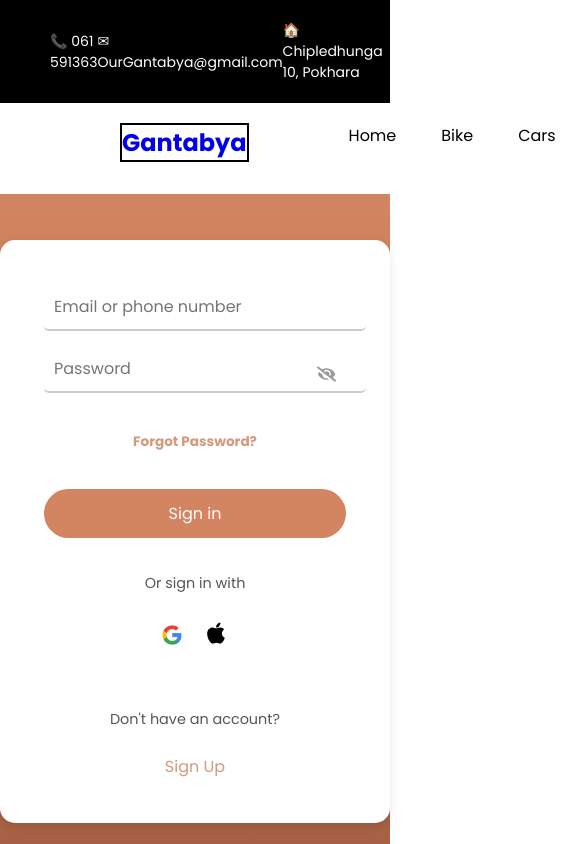
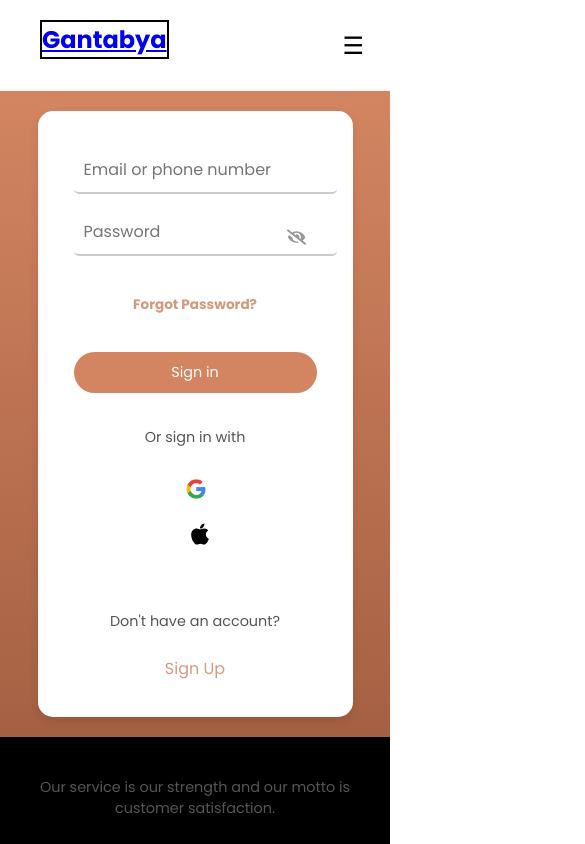
Before and after one commit to sandipadhikari10/Gantabyaa, a React (Vite) app: page /login in a window 390 px wide. Shown: the top 844 px of the page, 585 px wide, since content can reach past the window. Built offline with nearby package versions, Linux system fonts and the light colour scheme.

Commit message:
finalonea

```diff
--- a/src/App.jsx
+++ b/src/App.jsx
@@ -47,7 +47,7 @@ function App() {
 
 
         <Route path="/bikes" element={<FinalBikeList/>} />
-        <Route element={<FinalBikeList/>} />
+        <Route path="/vehicle/:id" element={<VehicleDetail />} />
 
         <Route path="/cars" element={<CarList/>} />
         <Route element={<CarList/>} />
--- a/src/landingpage/Footer.css
+++ b/src/landingpage/Footer.css
@@ -1,25 +1,22 @@
-
 .footer {
   background-color: #000;
   color: #fff;
   padding: 20px;
 }
-  .footer li{
+
+.footer li {
   text-decoration: none;
-
 }
 
 .footer-container {
   display: flex;
   justify-content: space-between;
-
-
+  flex-wrap: wrap; /* Allows wrapping when screen size is small */
 }
 
 .footer-section {
   flex: 1;
   padding: 10px;
-
 }
 
 .footer-section p,
@@ -28,12 +25,31 @@
   list-style: none;
 }
 
-
 .footer-section ul li {
   margin: 5px 0;
-
 }
 
 .footer-section p span {
   margin-right: 5px;
 }
+
+/* Responsive Styles */
+@media screen and (max-width: 768px) {
+  .footer-container {
+    flex-direction: column;
+    align-items: center;
+  }
+
+  .footer-section {
+    text-align: center;
+    padding: 20px 0;
+  }
+
+  .footer-section ul li {
+    margin: 8px 0;
+
+
+      list-style: none;
+
+  }
+}
--- a/src/landingpage/Home.jsx
+++ b/src/landingpage/Home.jsx
@@ -1,9 +1,12 @@
 import React from 'react';
 import backgroundImage from '../assets/logo/pokhara.png';
 import './Home.css';
+import FinalBikeList from '../lists/FinalBike';
+import CarList from '../lists/CarList';
 
 const Home = () => {
   return (
+    <>
     <div className="search-container">
       {/* Background Image */}
       <img src={backgroundImage} alt="Background" className="bg-image" />
@@ -43,7 +46,12 @@ const Home = () => {
         </div>
       </div>
     </div>
+</>
   );
+
 };
+<FinalBikeList/>
+
+
 
 export default Home;
--- a/src/landingpage/Navbar.css
+++ b/src/landingpage/Navbar.css
@@ -1,9 +1,5 @@
-*{
-  text-decoration: none;
-  font-family: sans-serif;
-
-}
-  .navbar-contact{
+/* General Styles (Unchanged) */
+.navbar-contact {
   display: flex;
   justify-content: space-evenly;
   align-items: center;
@@ -11,22 +7,19 @@
   background-color: black;
   color: white;
 }
-  .mailto a{
+
+.mailto a {
   text-decoration: none;
   color: white;
 }
 
-
-
-  .navbar-second{
+.navbar-second {
   display: flex;
   justify-content: space-between;
   align-items: center;
   padding: 0 20px;
   gap: 100px;
-
 }
-
 
 .navbar-links ul {
   display: flex;
@@ -34,33 +27,65 @@
   margin: 0;
   padding: 0;
   gap: 20px;
-    font-weight: 400;
-    text-decoration: none;
 }
 
 .navbar-links li {
   margin-right: 25px;
 }
 
-
-
-
-
-
-  .navbar-contact {
-    font-size: 14px;
-  }
-
- .navbar-header{
+.navbar-header {
   text-decoration: none;
   border: 2px solid;
   margin-left: 100px;
   color: black;
 }
 
-
 .navbar-links a {
-
   text-decoration: none;
   color: black;
 }
+
+
+.hamburger {
+  display: none;
+  font-size: 24px;
+  background: none;
+  border: none;
+  cursor: pointer;
+}
+
+
+@media screen and (max-width: 768px) {
+  /* Hide Links on Smaller Screens */
+  .navbar-links {
+    display: none;
+    flex-direction: column;
+    position: absolute;
+    top: 60px;
+    right: 10px;
+    background-color: white;
+    border: 1px solid #ccc;
+    padding: 10px;
+    z-index: 1;
+    width: 90%;
+  }
+  .navbar-contact{
+    display: none;
+  }
+
+  /* Show Links When Menu is Open */
+  .navbar-links.open {
+    display: flex;
+
+  }
+
+  /* Show Hamburger Button */
+  .hamburger {
+    display: block;
+  }
+
+  /* Hide Navbar Header Margin for Mobile */
+  .navbar-header {
+    margin-left: 20px;
+  }
+}
--- a/src/landingpage/Navbar.jsx
+++ b/src/landingpage/Navbar.jsx
@@ -1,9 +1,15 @@
-import React from "react";
+import React, { useState } from "react";
 import './Navbar.css';
 import { Link } from "react-router-dom"
 
 
+
+
 const Navbar = () => {
+  const[isMenuOpen, setIsMenuOpen] = useState(false);
+  const toggleMenu = ()=>{
+    setIsMenuOpen(!isMenuOpen);
+  }
   return (
     <>
     <nav className="navbar">
@@ -26,7 +32,11 @@ const Navbar = () => {
         <Link  to="/">Gantabya</Link>
         </h2>
       </div>
-    <div className="navbar-links">
+      <button className="hamburger" onClick={toggleMenu}>
+      ☰
+      </button>
+
+    <div className={`navbar-links ${isMenuOpen ? "open": ""}`}>
     <ul>
             <li className="nav-item">
               <Link className="nav-link active" aria-current="page" to="/">Home</Link></li>
@@ -43,6 +53,7 @@ const Navbar = () => {
       </div>
 
 
+
     </nav>
 
     </>
--- a/src/lists/BikeList.css
+++ b/src/lists/BikeList.css
@@ -21,6 +21,7 @@
   }
   .bike-card:hover {
     transform: scale(1.02);
+    cursor: pointer;
   }
 
 
--- a/src/lists/CarList.css
+++ b/src/lists/CarList.css
@@ -5,31 +5,11 @@ body {
     color: #333;
   }
 
-  .carlist-container {
-    max-width: 1200px;
-    margin: 0 auto;
-    padding: 1em;
-  }
 
-  .carlist-header {
-    display: flex;
-    justify-content: space-between;
-    align-items: center;
-    padding: 1em 0;
-    border-bottom: 1px solid #ccc;
-  }
 
-  .carlist-header h1 {
-    font-size: 1.8em;
-    color: #333;
-  }
 
-  .carlist-header nav a {
-    margin: 0 1em;
-    color: #333;
-    text-decoration: none;
-    font-weight: bold;
-  }
+
+
 
   .car-list {
     display: grid;
@@ -39,6 +19,7 @@ body {
     max-width: 1200px;
     margin: 0 auto;
     padding: 1em;
+
   }
 
   .car-card {
@@ -51,6 +32,7 @@ body {
 
   .car-card:hover {
     transform: scale(1.02);
+    cursor: pointer;
   }
 
   .car-image {
@@ -76,28 +58,3 @@ body {
     font-weight: bold;
     color: #333;
   }
-
-  .carlist-footer {
-    margin-top: 2em;
-    background-color: #111;
-    color: #fff;
-    padding: 2em 1em;
-    display: flex;
-    flex-direction: column;
-    align-items: center;
-    text-align: center;
-  }
-
-  .footer-info p {
-    margin: 0.5em 0;
-  }
-
-  .footer-links a {
-    color: #fff;
-    margin: 0.5em;
-    text-decoration: none;
-  }
-  .carpriceRating{
-    display: flex;
-    justify-content: flex-end;
-  }
--- a/src/lists/CarList.jsx
+++ b/src/lists/CarList.jsx
@@ -1,8 +1,7 @@
 import React from 'react';
 import './CarList.css';
-import carData from './carData'; // Import your car data here, or pass it as props
-import Navbar from '../landingpage/Navbar';
-import Footer from '../landingpage/Footer';
+import carData from './carData';
+
 
 const CarList = () => {
   return (
@@ -14,12 +13,10 @@ const CarList = () => {
             <img src={car.image} alt={car.name} className="car-image" />
             <div className="car-details">
               <h3>{car.name}</h3>
-              <p>{car.rating} ⭐ ({car.trips} trips)</p>
-              <div className='carpricerating'>
               <span className="car-price">Rs. {car.price} per day</span>
               </div>
             </div>
-          </div>
+
         ))}
       </div>
       </>
--- a/src/lists/FinalBIke.css
+++ b/src/lists/FinalBIke.css
@@ -17,9 +17,7 @@ body {
     max-width: 1200px;
     margin: 0 auto;
     padding: 1em;
-    max-width: 1200px;
-    margin: 0 auto;
-    padding: 1em;
+
   }
 
   .bike-card {
@@ -36,7 +34,7 @@ body {
 
   .bike-image {
     width: 100%;
-    height: 220px;
+    height: 230px;
   }
 
   .bike-details {
@@ -57,10 +55,3 @@ body {
     font-weight: bold;
     color: #333;
   }
-
-
-
-  .bikepriceRating{
-    display: flex;
-    justify-content: flex-end;
-  }
--- a/src/lists/FinalBike.jsx
+++ b/src/lists/FinalBike.jsx
@@ -1,8 +1,8 @@
 import React from 'react';
 import './FinalBike.css';
+import { Link } from "react-router-dom";
 import bikeData from './bikeData'; // Import your car data here, or pass it as props
-import Navbar from '../landingpage/Navbar';
-import Footer from '../landingpage/Footer';
+
 
 const FinalBikeList = () => {
   return (
@@ -10,18 +10,20 @@ const FinalBikeList = () => {
       <div className="bike-list">
         {bikeData.map((bike, index) => (
           <div key={index} className="bike-card">
+
             <img src={bike.image} alt={bike.name} className="bike-image" />
             <div className="bike-details">
               <h3>{bike.name}</h3>
-              <p>{bike.rating} ⭐ ({bike.trips} trips)</p>
-              <div className='bikepricerating'>
+
               <span className="bike-price">Rs. {bike.price} per day</span>
               </div>
             </div>
-          </div>
+
         ))}
       </div>
       </>
+
+
 
   );
 };
--- a/src/login/Logins.css
+++ b/src/login/Logins.css
@@ -1,13 +1,11 @@
 @import url('https://fonts.googleapis.com/css2?family=Poppins:wght@400;500;600&display=swap');
 
-
-body{
-  height: 100%; /* Make sure the body and html take the full height of the screen */
+body {
+  height: 100%;
   margin: 0;
   padding: 0;
   font-family: 'Poppins', sans-serif;
 }
-
 
 /* Center the form */
 .login-container {
@@ -18,14 +16,12 @@ body{
   background: linear-gradient(to bottom, #D38561, #A56043);
   background-size: cover;
   background-repeat: no-repeat;
+  padding: 0 20px; /* Add padding for smaller screens */
+}
 
-
-}
-.input-name{
+.input-name {
   border: none;
   border-bottom: 3px solid hsla(0, 0%, 0%, 0.101);
-
-
 }
 
 .login-box {
@@ -46,19 +42,15 @@ h2 {
   font-weight: bold;
 }
 
-.form-login{
+.form-login {
   display: flex;
   flex-direction: column;
+  padding: 20px;
+}
 
-  padding: 20px;
-
-}
-/* .input-group {
-  margin-bottom: 20px;
-  text-align: left;
-} */
-
-input[type="text"], input[type="email"], input[type="password"] {
+input[type="text"],
+input[type="email"],
+input[type="password"] {
   width: 100%;
   padding: 9px;
   margin-bottom: 13px;
@@ -69,19 +61,10 @@ input[type="text"], input[type="email"], input[type="password"] {
   outline: none;
   transition: border-color 0.3s ease;
 }
+
 input:focus {
   border-bottom: 2px solid #D38561;
 }
-
-
-label {
-  font-size: 0.9rem;
-  margin-bottom: 5px;
-  color: #666;
-  display: block;
-}
-
-
 
 .password-field {
   position: relative;
@@ -91,7 +74,6 @@ label {
 .password-field input {
   width: 100%;
   padding: 10px;
-   /* Add space for the eye icon */
   margin-bottom: 15px;
   border: none;
   border-bottom: 2px solid #ccc;
@@ -104,9 +86,6 @@ label {
 .password-field input:focus {
   border-bottom: 2px solid #D38561;
 }
-
-
-
 
 .toggle-password {
   position: absolute;
@@ -128,21 +107,6 @@ label {
   color: #d49a7d;
   font-size: 0.85rem;
 }
-
-/* .sign-in-btn {
-  width: 250px;
-  font-weight: bold;
-  background-color: #D38561;
-  color: white;
-  padding: 10px;
-  border: none;
-  border-radius: 5px;
-  font-size: 1rem;
-  cursor: pointer;
-  border-radius: 50px;
-  margin-left: 100px;
-  transition: background-color 0.3s;
-} */
 
 .sign-in-btn {
   background-color: #D38561;
@@ -170,7 +134,8 @@ label {
   justify-content: center;
 }
 
-.google-btn, .apple-btn {
+.google-btn,
+.apple-btn {
   border: none;
   background: none;
   cursor: pointer;
@@ -186,13 +151,44 @@ label {
   color: #d49a7d;
   text-decoration: none;
 }
-.google-Icon
-{
-  width: '20px';
+
+.google-Icon {
+  width: 20px;
   height: 20px;
   margin-top: 4px;
-  margin-right: '8px';
+  margin-right: 8px;
+}
 
-  margin-left: 0px;
+@media screen and (max-width: 768px) {
+  .login-container {
+    height: auto; /* Allow content to adjust dynamically */
+    padding: 20px; /* Add padding around the container */
+  }
 
+  .login-box {
+    max-width: 90%; /* Reduce width for smaller screens */
+    padding: 1rem;
+  }
+
+  input[type="text"],
+  input[type="email"],
+  input[type="password"] {
+    padding: 8px;
+    font-size: 0.9rem; /* Reduce font size for smaller screens */
+  }
+
+  .sign-in-btn {
+    font-size: 0.9rem; /* Adjust button size */
+    padding: 10px 0;
+  }
+
+  .social-icons {
+    flex-direction: column; /* Stack social buttons vertically */
+    gap: 10px; /* Add space between buttons */
+  }
+
+  .google-btn,
+  .apple-btn {
+    width: 100%; /* Full width for buttons */
+  }
 }
```
Also changed, not shown: src/lists/bikeData.js (+8 -1 lines). Lines whose indentation alone changed are shown as unchanged.
